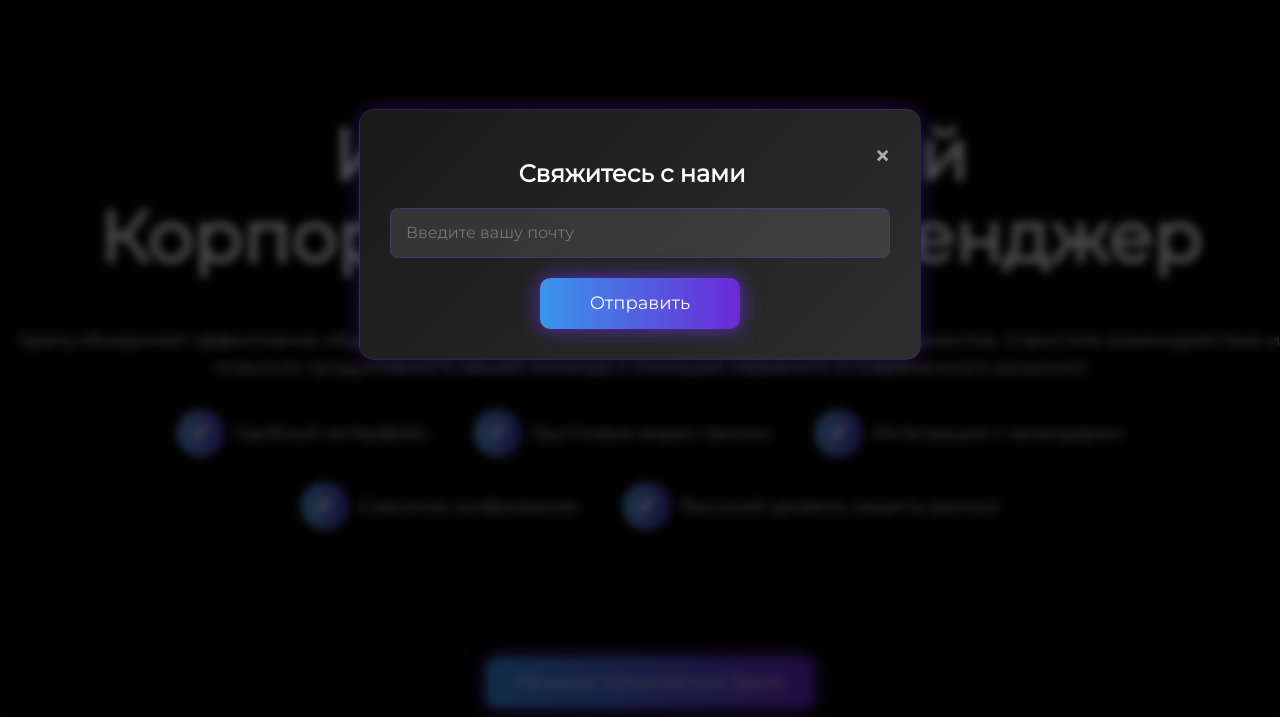
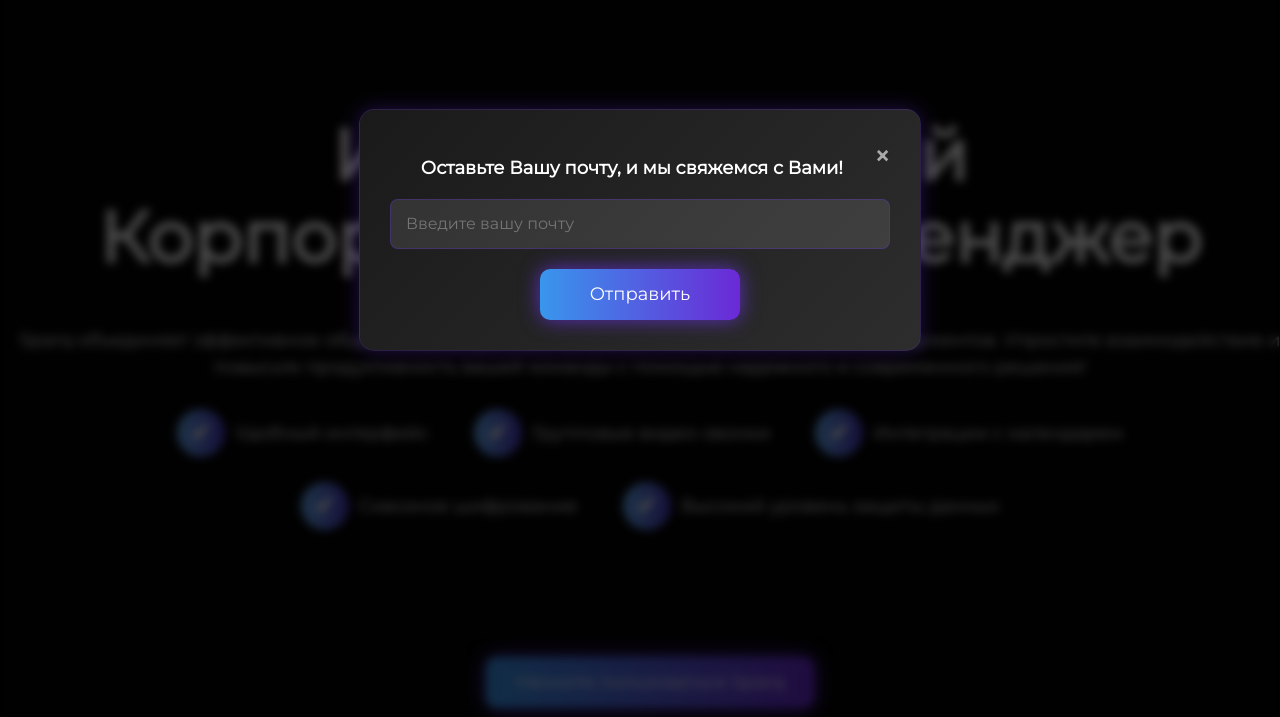
Before and after one commit to EgorDikanskiy/sparq-landing, a plain HTML site: page index.html in a window 1280 px wide. Both pictures are taken after a click on the button "Начните пользоваться Sparq". Shown: the part 83-800 px from the top of the page. Drawn offline with Linux system fonts and the light colour scheme.

Commit message:
edit text in modal

```diff
--- a/CSS/style.css
+++ b/CSS/style.css
@@ -211,6 +211,11 @@ h1 {
 h2 {
     color: white;
     font-size: 4.8rem;
+}
+
+h3 {
+    color: white;
+    font-size: 1.8rem;
 }
 
 p {
--- a/index.html
+++ b/index.html
@@ -188,7 +188,7 @@
     <div id="emailModal" class="modal">
         <div class="modal-content">
             <span class="close">&times;</span>
-            <h2>Свяжитесь с нами</h2>
+            <h3>Оставьте Вашу почту, и мы свяжемся с Вами!</h3>
             <form id="emailForm">
                 <input type="email" id="emailInput" placeholder="Введите вашу почту" required>
                 <button type="submit">Отправить</button>
```
